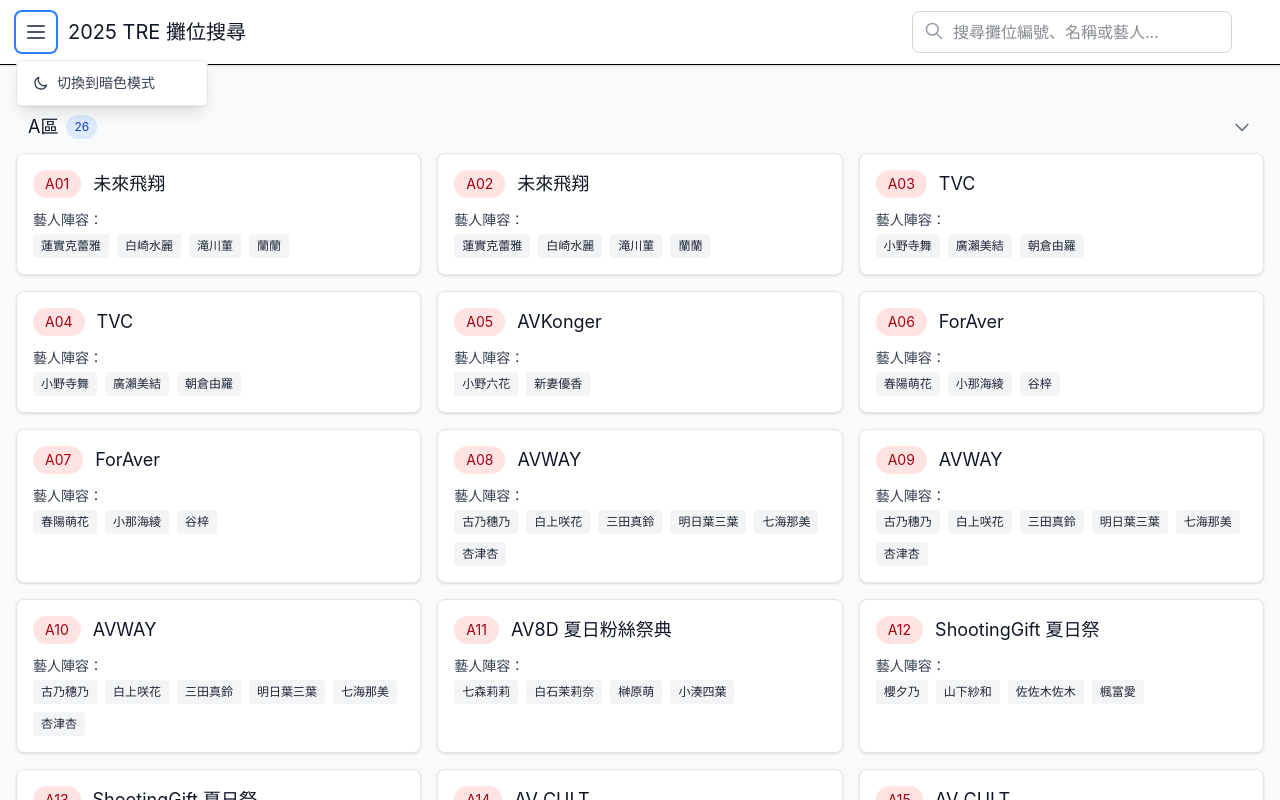
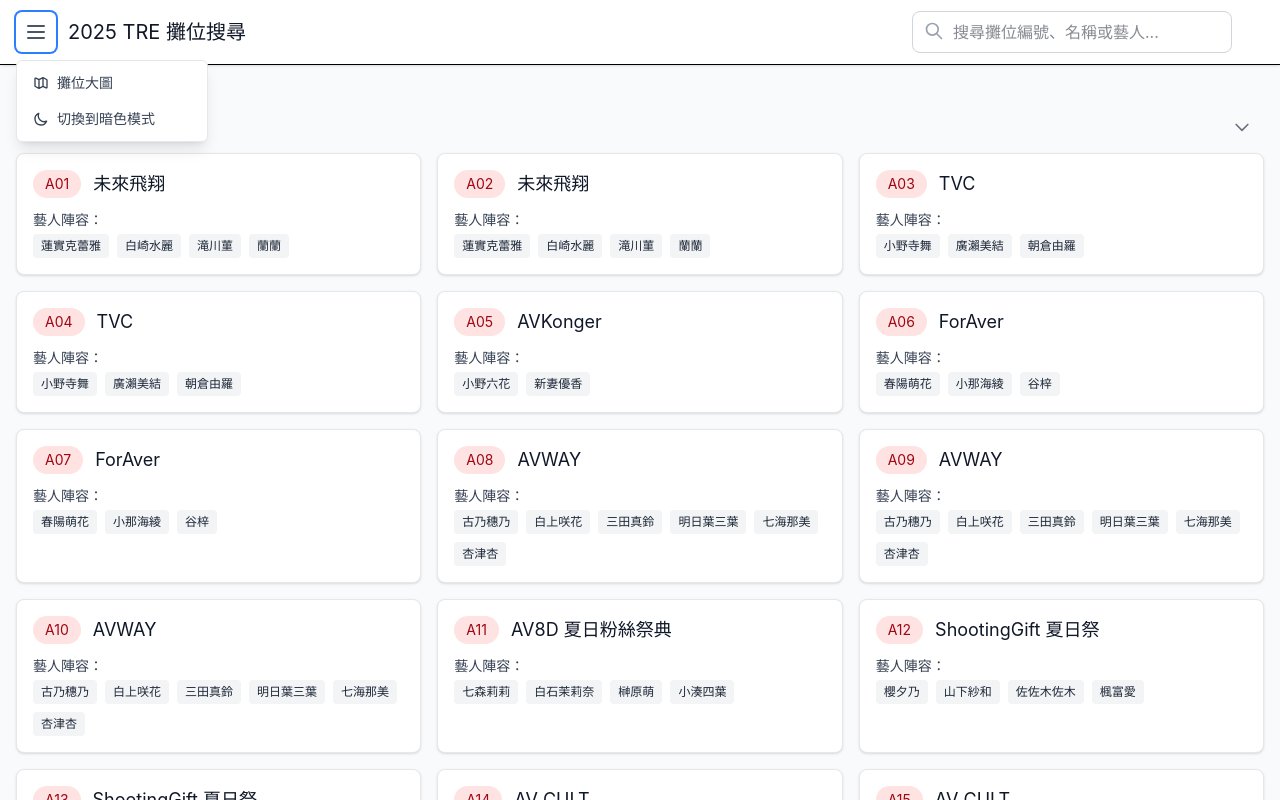
Before and after one commit to kakahikari/2025-tre-helper, a Vue app: page / in a window 1280 px wide. Both pictures are taken after a click on the button "開啟選單". Shown: the top 800 px of the page. Built offline with nearby package versions, Linux system fonts and the light colour scheme.

Commit message:
feat: 攤位大圖

```diff
--- a/src/components/HamburgerMenu.vue
+++ b/src/components/HamburgerMenu.vue
@@ -21,6 +21,11 @@ onClickOutside(menuRef, () => {
 
 const handleThemeToggle = () => {
   props.toggleTheme()
+  toggleMenu(false)
+}
+
+const openBoothMap = () => {
+  window.open('https://face-resource.hare200.com/board/activity_179/detail/resize/95ea7a02-a0c4-4cf8-967e-14dc208ffda9-7311.jpeg', '_blank')
   toggleMenu(false)
 }
 
@@ -61,13 +66,30 @@ const themeText = computed(() => {
       @click.stop
     >
       <div class="py-1">
+        <!-- 攤位大圖選項 -->
+        <button
+          type="button"
+          class="flex w-full items-center px-4 py-2 text-sm text-gray-700 transition-colors hover:bg-gray-100 dark:text-gray-200 dark:hover:bg-gray-700"
+          @click="openBoothMap"
+        >
+          <svg class="mr-2 h-4 w-4" fill="none" stroke="currentColor" viewBox="0 0 24 24">
+            <path
+              stroke-linecap="round"
+              stroke-linejoin="round"
+              stroke-width="2"
+              d="M9 20l-5.447-2.724A1 1 0 013 16.382V5.618a1 1 0 011.447-.894L9 7m0 13l6-3m-6 3V7m6 10l4.553 2.276A1 1 0 0021 18.382V7.618a1 1 0 00-.553-.894L15 4m0 13V4m0 0L9 7"
+            />
+          </svg>
+          攤位大圖
+        </button>
+
         <!-- Theme Toggle Option -->
         <button
           type="button"
           class="flex w-full items-center px-4 py-2 text-sm text-gray-700 transition-colors hover:bg-gray-100 dark:text-gray-200 dark:hover:bg-gray-700"
           @click="handleThemeToggle"
         >
-          <svg class="!mr-2 h-4 w-4" fill="none" stroke="currentColor" viewBox="0 0 24 24">
+          <svg class="mr-2 h-4 w-4" fill="none" stroke="currentColor" viewBox="0 0 24 24">
             <path stroke-linecap="round" stroke-linejoin="round" stroke-width="2" :d="themeIcon" />
           </svg>
           {{ themeText }}
```
